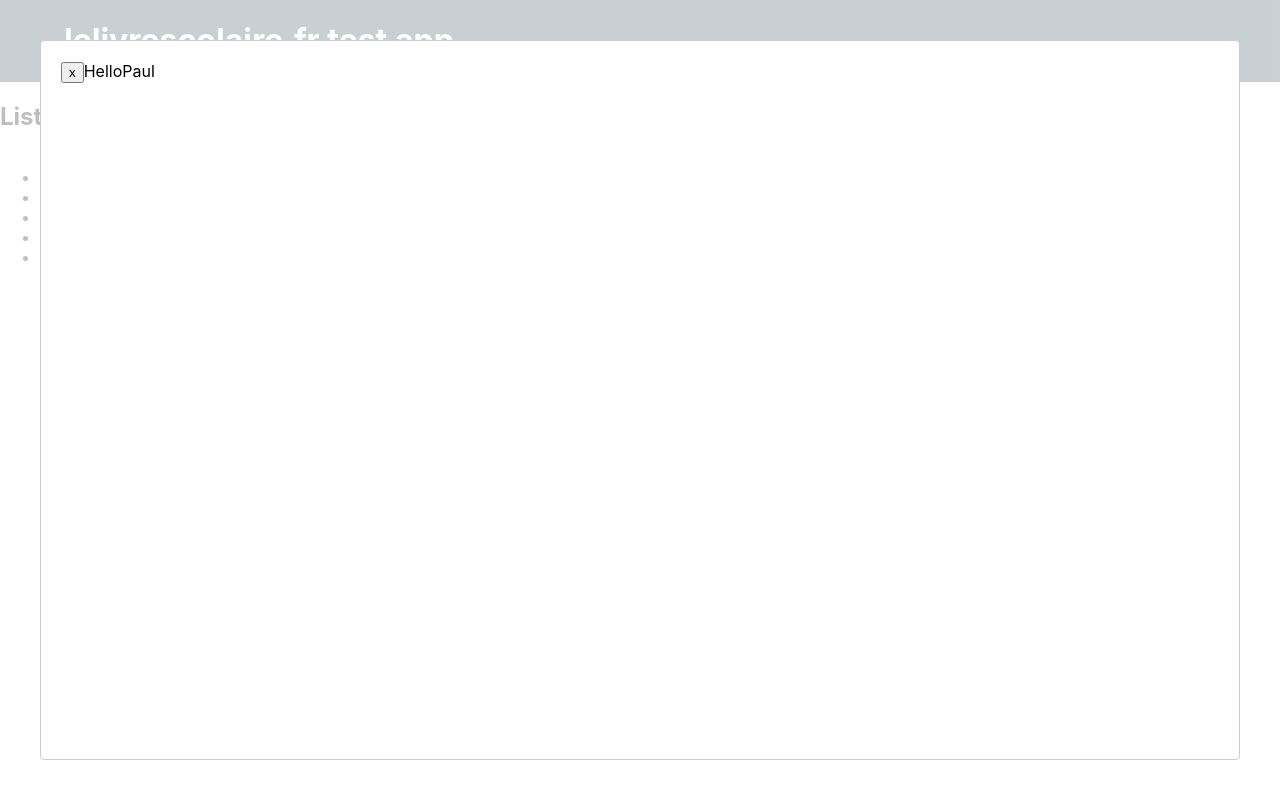
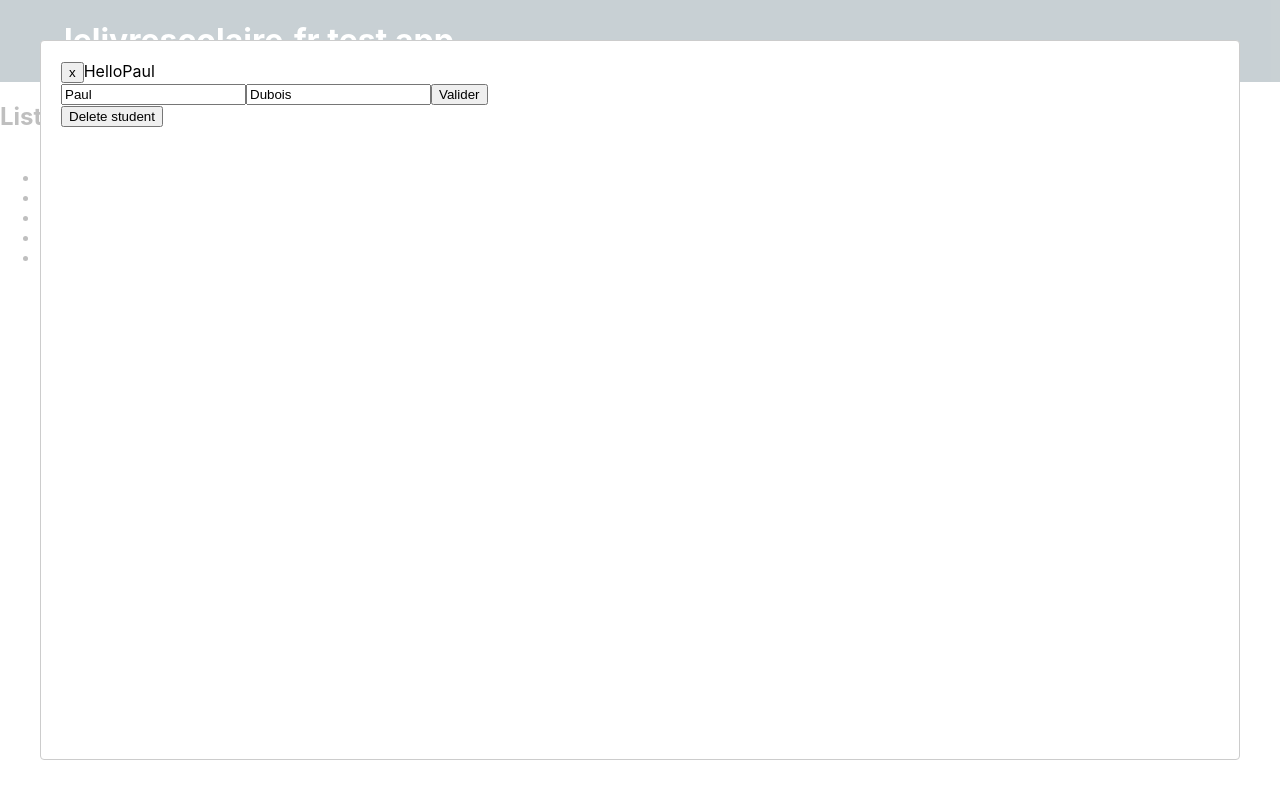
Before and after one commit to AntoineCozzu/lelivrescolaire-test-tech, a React (Create React App) app: page /students in a window 1280 px wide. Both pictures are taken after a click on the item "Paul". Built offline with nearby package versions, Linux system fonts and the light colour scheme.

Commit message:
deletion and update logic, started form

```diff
--- a/package.json
+++ b/package.json
@@ -6,6 +6,7 @@
     "@testing-library/jest-dom": "^5.14.1",
     "@testing-library/react": "^11.2.7",
     "@testing-library/user-event": "^12.8.3",
+    "formik": "^2.2.9",
     "react": "^17.0.2",
     "react-dom": "^17.0.2",
     "react-helmet": "^6.1.0",
--- a/src/api/students-api.js
+++ b/src/api/students-api.js
@@ -1,5 +1,10 @@
 import { studentMock } from "../assets/mock/students-mock"
 
 export function getStudents() {
+    // TODO : Call real api to get list of students
     return Promise.resolve(studentMock);
 }
+
+export function updateStudent(student) {
+    return Promise.resolve(student);
+}
--- /dev/null
+++ b/src/component/student-form/student-form.js
@@ -0,0 +1,38 @@
+import { Fragment } from "react";
+import { Formik } from "formik";
+
+export function StudentForm(props) {
+    const student = props.student;
+    return(
+        <Fragment>
+            <Formik
+                    validateOnBlur={false}
+                    validateOnChange={false}
+                    initialValues={{ firstname: student.firstname, lastname: student.lastname, birthdate: student.birthdate}}>
+
+                    {({
+                        values,
+                        errors,
+                        touched,
+                        handleChange,
+                        handleBlur,
+                        handleSubmit,
+                        isSubmitting,
+                        setFieldValue
+                        /* and other goodies */
+                    }) => (
+                        <form className="student-form"
+                            onSubmit={handleSubmit}
+                        >
+                            <input  name="firstname" value={values.firstname}
+                                label="Prénom" type="text"></input>
+                                <input  name="lastname" value={values.lastname}
+                                label="Nom de famille" type="text"></input>
+                            <input label="Valider" value="Valider" type="submit"/>
+                        </form>
+                    )}
+            </Formik>
+
+        </Fragment>
+    )
+}
--- a/src/component/student-list/student-list.js
+++ b/src/component/student-list/student-list.js
@@ -1,27 +1,54 @@
 import { useEffect, useState } from "react";
-import { getStudents } from "../../api/students-api";
+import { getStudents, updateStudent } from "../../api/students-api";
 import { StudentModal } from '../student-modal/student-modal';
 
 export function StudentList() {
-    const [students, setStudents] = useState(null);
-    const [currentStudent, setCurentStudent] = useState(null);
+    const [students, setStudents] = useState([]);
+    const [currentStudent, setCurrentStudent] = useState(null);
     useEffect(() => {
-        getStudents().then(studentData =>  setStudents(studentData) );
+        getStudents().then(studentData => setStudents(studentData));
     }, []);
 
     function selectStudent(student) {
-        setCurentStudent(student);
+        setCurrentStudent(student);
     }
 
     function closeStudentModal() {
-        setCurentStudent(null);
+        setCurrentStudent(null);
     }
 
-    return(
-    <div>
-        <ul>
-            { students?.map((student) => <li key={student.id} onClick={ () => selectStudent(student)}>{student.firstname} </li>)}
-        </ul>
-        <StudentModal student={currentStudent} onClose={closeStudentModal}></StudentModal>
-    </div>)
+    function deleteStudent(id) {
+        const index = students.findIndex((student) => student.id === id);
+        const newStudentArray = [...students];
+        newStudentArray.splice(index, 1);
+        setStudents(newStudentArray);
+        closeStudentModal();
+    }
+
+    function editStudent(student) {
+        updateStudent(student).then(
+            (student) => {
+                const index = students.findIndex(student.id);
+                const newStudentArray = [...students];
+                newStudentArray.splice(index, 1);
+                newStudentArray.splice(index, 0, student);
+                setStudents(newStudentArray);
+                closeStudentModal();
+            }
+        )
+
+    }
+
+    return (
+        <div>
+            <ul>
+                {students?.map((student) => <li key={student.id} onClick={() => selectStudent(student)}>{student.firstname} </li>)}
+            </ul>
+            <StudentModal
+                student={currentStudent}
+                onClose={closeStudentModal}
+                onDeleteStudent={(id) => deleteStudent(id)}>
+
+            </StudentModal>
+        </div>)
 }
--- a/src/component/student-modal/student-modal.js
+++ b/src/component/student-modal/student-modal.js
@@ -1,5 +1,6 @@
 import { Fragment, useState } from "react";
 import ReactModal from "react-modal";
+import { StudentForm } from "../student-form/student-form";
 
 export function StudentModal(props) {
     const student = props.student;
@@ -9,6 +10,10 @@ export function StudentModal(props) {
                 <button onClick={props.onClose}>x</button>
                 Hello
                 {student?.firstname}
+
+                {student != null && <StudentForm student={student}></StudentForm> }
+
+                <button onClick={() => props.onDeleteStudent(student.id)}>Delete student</button>
             </ReactModal>
         </Fragment>
     )
```
Also changed, not shown: 1 other file (tests, documents, lock files or other folders).
